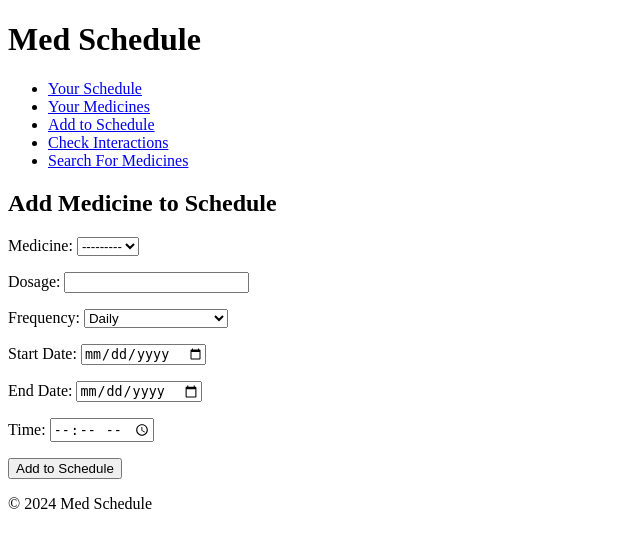
After one commit to jianyingx12/412, a Django app: page /project/add_to_schedule/ in a window 1280 px wide. The commit adds this page. Shown: the top 548 px of the page, without its empty margins (0-640 px from the left). Run offline with Django 5.2, Linux system fonts and the light colour scheme; data that the repository does not hold is empty.

Commit message:
save point 3?

```diff
--- a/project/forms.py
+++ b/project/forms.py
@@ -1,21 +1,48 @@
 from django import forms
 from .models import Schedule
+from django.core.exceptions import ValidationError
 
 class ScheduleForm(forms.ModelForm):
-    """
-    A form for creating and editing Schedule instances.
-    Allows users to specify details for scheduling a medicine.
-    """
     class Meta:
-        model = Schedule  # Links the form to the Schedule model
-        fields = [
-            'medicine',       # The medicine being scheduled
-            'dosage',         # The dosage of the medicine
-            'frequency',      # The frequency of administration
-            'start_date',     # The date when the user starts taking the medicine
-            'end_date',       # The date when the user stops taking the medicine
-            'time',           # The specific time of day to take the medicine
-        ]
+        model = Schedule
+        fields = ['medicine', 'dosage', 'frequency', 'start_date', 'end_date', 'time']
+
+    time = forms.TimeField(
+        widget=forms.TimeInput(attrs={'type': 'time', 'required': True}),
+        label="Time"
+    )
+    start_date = forms.DateField(
+        widget=forms.DateInput(attrs={'type': 'date', 'required': True}),
+        label="Start Date"
+    )
+    end_date = forms.DateField(
+        widget=forms.DateInput(attrs={'type': 'date', 'required': True}),
+        label="End Date"
+    )
+
+    def __init__(self, *args, **kwargs):
+        """
+        Populate the fields with the instance's current values for editing.
+        """
+        super().__init__(*args, **kwargs)
+
+        if self.instance and self.instance.pk:
+            self.fields['time'].initial = self.instance.time
+            self.fields['start_date'].initial = self.instance.start_date
+            self.fields['end_date'].initial = self.instance.end_date
+
+    def clean(self):
+        """
+        Custom validation to ensure end_date is not earlier than start_date.
+        """
+        cleaned_data = super().clean()
+        start_date = cleaned_data.get('start_date')
+        end_date = cleaned_data.get('end_date')
+
+        if start_date and end_date and end_date < start_date:
+            raise ValidationError("End date cannot be earlier than start date.")
+
+        return cleaned_data
 
 class MedicineSearchForm(forms.Form):
     query = forms.CharField(label="Search Medicine", max_length=100)
--- a/project/models.py
+++ b/project/models.py
@@ -38,22 +38,33 @@ class UserProfile(models.Model):
         return self.user.username
 
 class Schedule(models.Model):
-    '''
+    """
     The Schedule model ties a UserProfile to a specific Medicine.
     It represents the schedule for taking a particular medicine, including dosage and timing information.
-    '''
-    #user_profile = models.ForeignKey(UserProfile, on_delete=models.CASCADE)  # Links to the user's profile
+    """
+    # user_profile = models.ForeignKey(UserProfile, on_delete=models.CASCADE)  # Links to the user's profile
     medicine = models.ForeignKey(Medicine, on_delete=models.CASCADE)  # Links to the medicine being scheduled
     dosage = models.CharField(max_length=100)  # Dosage details
-    frequency = models.CharField(max_length=100)  # Frequency
+    FREQUENCY_CHOICES = [
+        ('once', 'Once (one-time use)'),
+        ('daily', 'Daily'),
+        ('twice_daily', 'Twice Daily'),
+        ('every_4_hours', 'Every 4 hours'),
+        ('every_8_hours', 'Every 8 hours'),
+        ('weekly', 'Weekly'),
+        ('every_other_day', 'Every Other Day'),
+    ]
+    frequency = models.CharField(
+        max_length=50,
+        choices=FREQUENCY_CHOICES,
+        default='daily'  # Default to 'Daily'
+    )  # Frequency
     start_date = models.DateField()  # Start date for taking the medicine
     end_date = models.DateField()  # End date for taking the medicine
     time = models.TimeField()  # Time for taking the medicine
 
     def __str__(self):
-        return f"{self.medicine.name} for {self.user_profile.user.username}"
-
-
+        return f"{self.medicine.name} scheduled for {self.frequency}"
 
 class Interaction(models.Model):
     '''
--- /dev/null
+++ b/project/templates/project/add_to_schedule.html
@@ -0,0 +1,12 @@
+{% extends 'project/base.html' %}
+
+{% block title %}Add Schedule{% endblock %}
+
+{% block content %}
+<h2>Add Medicine to Schedule</h2>
+<form method="post">
+    {% csrf_token %}
+    {{ form.as_p }}
+    <button type="submit">Add to Schedule</button>
+</form>
+{% endblock %}
--- a/project/templates/project/base.html
+++ b/project/templates/project/base.html
@@ -12,7 +12,7 @@
             <ul>
                 <li><a href="/project">Your Schedule</a></li>
                 <li><a href="/project/medicines/">Your Medicines</a></li>
-                <li><a href="/project/add_schedule/">Add Schedule</a></li>
+                <li><a href="/project/add_to_schedule/">Add to Schedule</a></li>
                 <li><a href="/project/check_interactions/">Check Interactions</a></li>
                 <li><a href="/project/medicine_search/">Search For Medicines</a></li>
             </ul>
--- a/project/urls.py
+++ b/project/urls.py
@@ -1,17 +1,20 @@
 from django.urls import path
 from .views import MedicineListView, ScheduleCreateView, InteractionCheckView, ScheduleView, MedicineSearchView
-from .views import MedicineDetailView, MedicineDetailFromListView, MedicineDeleteView
+from .views import MedicineDetailView, MedicineDetailFromListView, MedicineDeleteView, ScheduleUpdateView
+from .views import DeleteScheduleView, ClearScheduleConfirmView
 from . import views
 
 urlpatterns = [
     path(r'', ScheduleView.as_view(), name='project_home'),
     path(r'medicines/', MedicineListView.as_view(), name='medicines'),
-    path(r'add_schedule/', ScheduleCreateView.as_view(), name='add_schedule'),
+    path(r'add_to_schedule/', ScheduleCreateView.as_view(), name='add_schedule'),
     path(r'check_interactions/', InteractionCheckView.as_view(), name='check_interactions'),
     path(r'medicine_search/', MedicineSearchView.as_view(), name='medicine_search'),
     path(r'medicine_detail/', MedicineDetailView.as_view(), name='medicine_detail'),
     path(r'medicine_detail_from_list/', MedicineDetailFromListView.as_view(), name='medicine_detail_from_list'),
     path(r'add_to_medicines/', views.add_to_medicines, name='add_to_medicines'),
     path(r'delete_medicine/<int:pk>/', MedicineDeleteView.as_view(), name='delete_medicine'),
-
+    path(r'edit_schedule/<int:pk>/', ScheduleUpdateView.as_view(), name='edit_schedule'),
+    path(r'delete_med/<int:pk>/', DeleteScheduleView.as_view(), name='delete_med'),
+    path(r'clear_schedule/', ClearScheduleConfirmView.as_view(), name='clear_schedule'),
 ]
--- a/project/views.py
+++ b/project/views.py
@@ -1,9 +1,9 @@
-from django.views.generic import ListView, CreateView, TemplateView, DeleteView
+from django.views.generic import ListView, CreateView, TemplateView, DeleteView, UpdateView, View
 from django.shortcuts import redirect
 from django.urls import reverse
 from .models import Medicine, Schedule, Interaction
 from .forms import ScheduleForm
-from datetime import timedelta, date
+from datetime import timedelta, date, datetime
 from django.utils.timezone import now
 import requests
 from django.shortcuts import render
@@ -19,7 +19,6 @@ class MedicineListView(ListView):
     template_name = 'project/medicines.html'  # Template for the medicine list
     context_object_name = 'medicines'  # Variable to use in the template
 
-
 # Add Medicine to Schedule View
 class ScheduleCreateView(CreateView):
     """
@@ -27,16 +26,78 @@ class ScheduleCreateView(CreateView):
     """
     model = Schedule
     form_class = ScheduleForm
-    template_name = 'project/add_schedule.html'  # Template for the form
-    success_url = '/schedules/'  # Redirect URL after successful submission
+    template_name = 'project/add_to_schedule.html'  # Template for the form
+    success_url = '/project/'  # Redirect URL after successful submission
 
     def form_valid(self, form):
         """
-        For now, leave the user_profile association blank.
+        Handle the form validation and create multiple schedule entries based on the frequency.
         """
-        # Commented out user association until user handling is added
-        # form.instance.user_profile = self.request.user.userprofile
-        return super().form_valid(form)
+        schedule = form.save(commit=False)
+
+        # Extract relevant data
+        start_date = schedule.start_date
+        end_date = schedule.end_date
+        time = schedule.time
+        frequency = schedule.frequency
+        medicine = schedule.medicine
+        dosage = schedule.dosage
+
+        # Map frequency to interval
+        interval_map = {
+            'once': None,
+            'daily': timedelta(days=1),
+            'twice_daily': timedelta(hours=12),
+            'every_4_hours': timedelta(hours=4),
+            'every_8_hours': timedelta(hours=8),
+            'weekly': timedelta(weeks=1),
+            'every_other_day': timedelta(days=2),
+        }
+
+        interval = interval_map.get(frequency)
+
+        if not interval and frequency != 'once':
+            raise ValueError(f"Invalid frequency: {frequency}")
+
+        # Prepare schedule entries
+        schedules = []
+
+        current_datetime = datetime.combine(start_date, time)
+        end_datetime = datetime.combine(end_date, time)
+
+        while current_datetime <= end_datetime:
+            # Check if a schedule already exists for this date and time
+            if not Schedule.objects.filter(
+                medicine=medicine,
+                time=current_datetime.time(),
+                start_date=current_datetime.date()
+            ).exists():
+                schedules.append(Schedule(
+                    medicine=medicine,
+                    dosage=dosage,
+                    frequency=frequency,
+                    start_date=current_datetime.date(),
+                    end_date=end_date,  # Store the original end date
+                    time=current_datetime.time()
+                ))
+
+            # Increment the datetime
+            if frequency == 'once':
+                break
+            elif frequency == 'twice_daily' and current_datetime.time() == time:
+                # Handle the second time for twice daily
+                current_datetime += timedelta(hours=12)
+            else:
+                current_datetime += interval
+
+            # Reset time to initial if daily
+            if frequency == 'daily' and current_datetime.time() != time:
+                current_datetime = datetime.combine(current_datetime.date(), time)
+
+        # Bulk create the schedules
+        Schedule.objects.bulk_create(schedules)
+
+        return redirect(self.success_url)
 
 # Drug Interaction Check View
 class InteractionCheckView(TemplateView):
@@ -233,3 +294,40 @@ def add_to_medicines(request):
             messages.success(request, f"Medicine '{brand_name}' added successfully!")
 
         return redirect("medicines")  # Redirect to the medicine list
+
+class ScheduleUpdateView(UpdateView):
+    """
+    Allows users to update an existing schedule.
+    """
+    model = Schedule
+    form_class = ScheduleForm
+    template_name = 'project/edit_schedule.html'
+
+    def get_success_url(self):
+        """
+        Redirect back to the schedule page after editing.
+        """
+        return reverse('project_home')
+
+class DeleteScheduleView(DeleteView):
+    model = Schedule
+    template_name = 'project/delete_med.html'
+
+    def get_success_url(self):
+        """
+        Redirect to the current week's schedule after deleting.
+        """
+        return reverse('project_home')
+
+class ClearScheduleConfirmView(View):
+    """
+    View to confirm and clear all medicines from the schedule.
+    """
+    def get(self, request, *args, **kwargs):
+        # Render the confirmation page
+        return render(request, 'project/clear_schedule_confirm.html')
+
+    def post(self, request, *args, **kwargs):
+        # Delete all schedule entries
+        Schedule.objects.all().delete()
+        return redirect('project_home')  # Redirect to the home page
```
Also changed, not shown: project/templates/project/add_schedule.html (deleted, +0 -12 lines), project/templates/project/clear_schedule_confirm.html (added, +14 -0 lines), project/templates/project/delete_med.html (added, +14 -0 lines), project/templates/project/edit_schedule.html (added, +14 -0 lines), project/templates/project/schedule.html (+9 -1 lines), project/migrations/0006_alter_schedule_frequency.py (added), project/migrations/0007_schedule_group_id.py (added), project/migrations/0008_remove_schedule_group_id.py (added).
